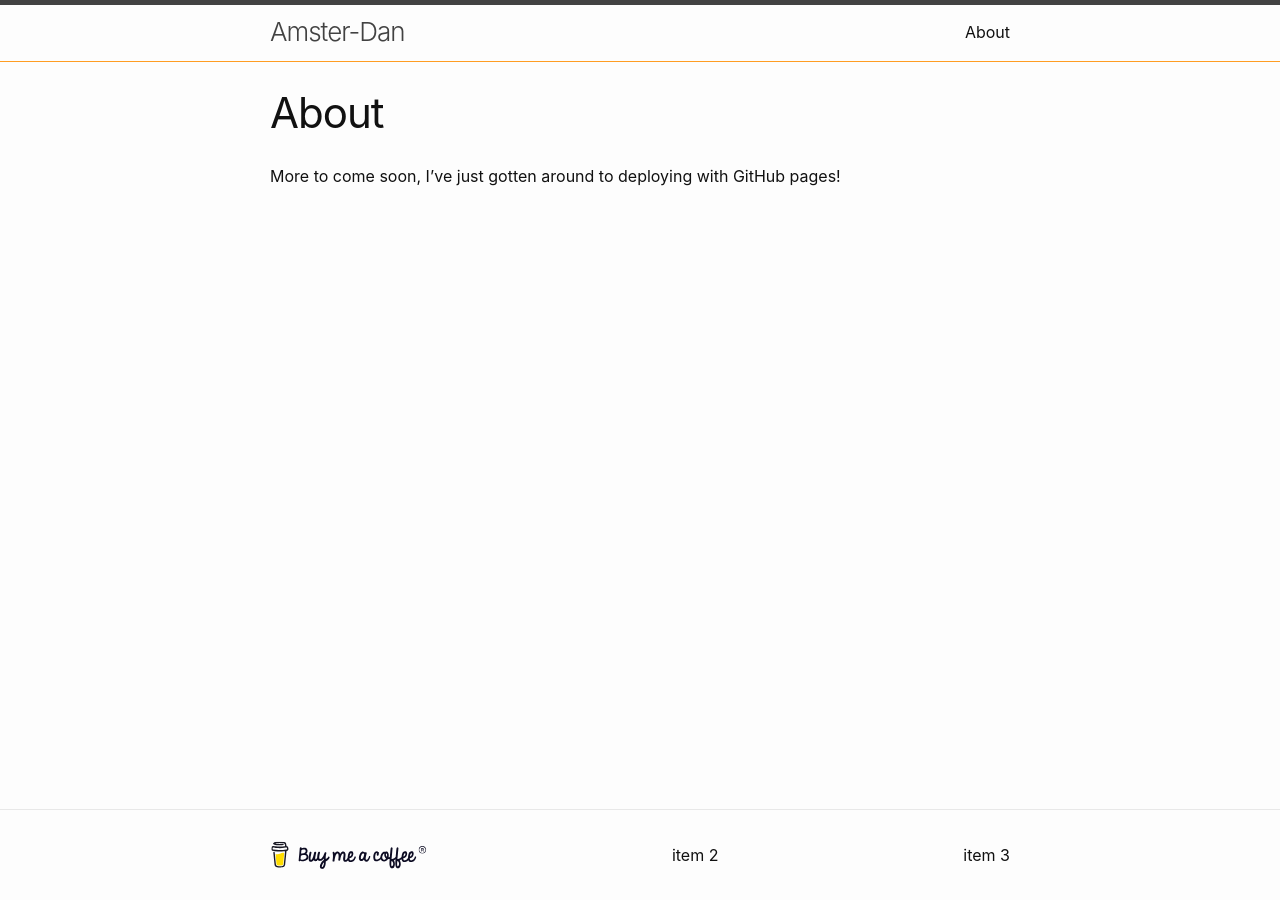
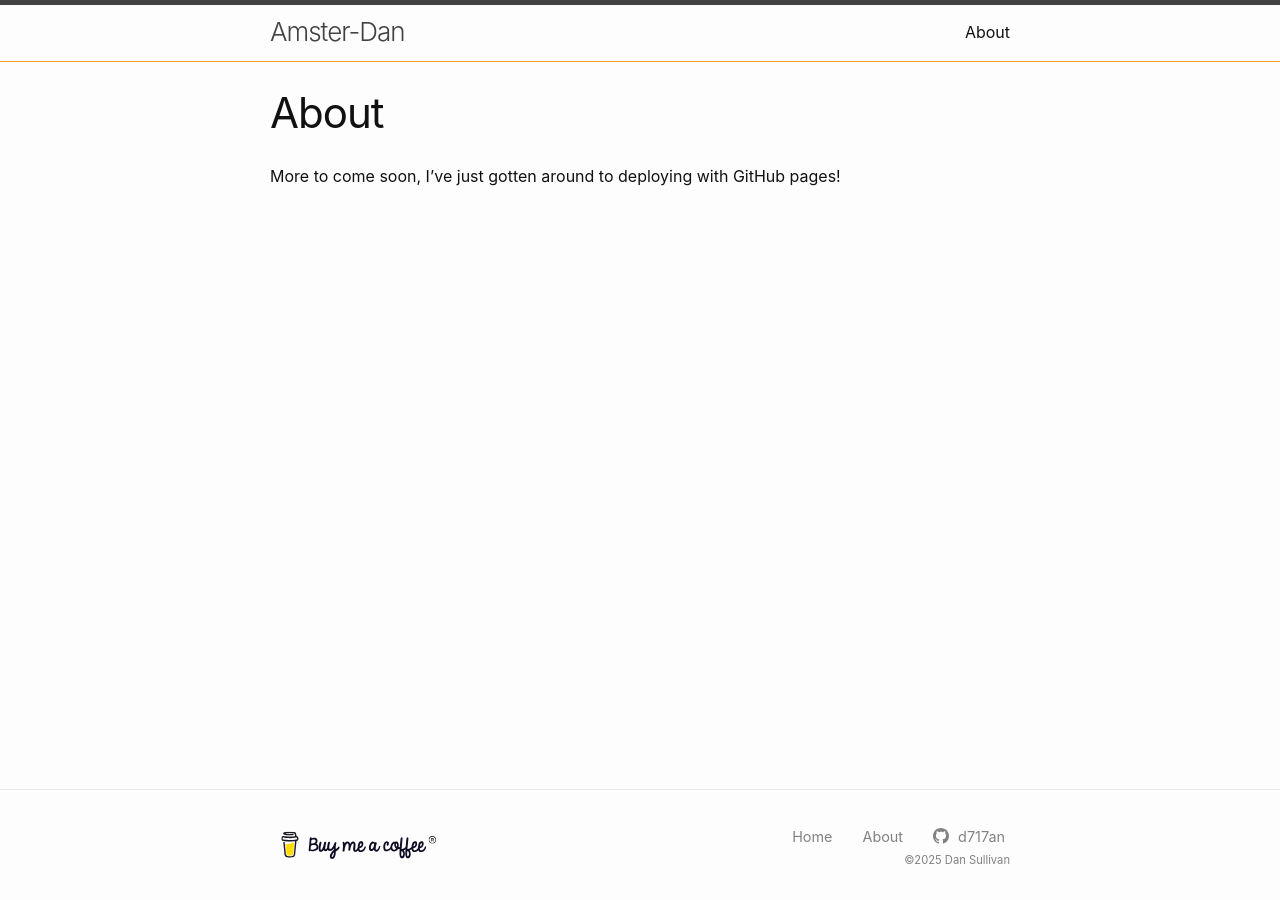
Before and after one commit to d717an/d717an.github.io, a Jekyll site: the page built from about.md, in a window 1280 px wide. Built offline with Jekyll 4.4.1, drawn with Linux system fonts in a browser that asks for light colours.

Commit message:
clean up, footer looks good now

```diff
--- a/_config.yml
+++ b/_config.yml
@@ -19,13 +19,13 @@
 # in the templates via {{ site.myvariable }}.
 
 title: Amster-Dan
+author: Dan Sullivan
 description: >-
   I use this blog to share some of the DIY projects I work on.
 baseurl: "" # the subpath of your site, e.g. /blog
 domain: d717an-blog.github.io
 url: https://d717an-blog.github.io
 github_username: d717an
-rss: Subscribe
 
 collections_dir: _collections
 collections:
--- a/_includes/footer.html
+++ b/_includes/footer.html
@@ -3,24 +3,20 @@
 
   <div class="wrapper">
     <div class="footer-wrapper">
-      <div>
+      <div class="footer-support">
+        {%- include footerSupport.html -%}
+      </div>
+      <div class="footer-data">
         <!-- {{ site.title | escape }} -->
-        <img src="/assets/buy-me-a-coffee.svg" height="30px" />
-      </div>
-      <div>
-        <!-- {%- include social.html -%} -->
-        item 2
-      </div>
-      <div>
-        <!-- <p>{{- site.description | escape -}}</p> -->
-        item 3
+        <div class="footer-links">
+          {%- include footerLinks.html -%}
+          {%- include social.html -%}
+        </div>
+        <div class="footer-copyright">
+          {%- include footerCopyright.html -%}
+        </div>
       </div>
     </div>
-
-
-    <!-- TODO: add copyright -->
-
-
   </div>
 
 </footer>
--- /dev/null
+++ b/_includes/footerCopyright.html
@@ -0,0 +1 @@
+©{{ 'now' | date: '%Y' }} {{ site.author }}
--- /dev/null
+++ b/_includes/footerLinks.html
@@ -0,0 +1,2 @@
+<a href="/">Home</a>
+<a href="/about">About</a>
--- /dev/null
+++ b/_includes/footerSupport.html
@@ -0,0 +1,3 @@
+<a href="https://buymeacoffee.com/d717an" target="blank" ref="noreferrer noopenner">
+  <img src="/assets/buy-me-a-coffee.svg" />
+</a>
--- a/_includes/social.html
+++ b/_includes/social.html
@@ -1,41 +1,39 @@
-<ul class="social-media-list">
-  {%- if site.dribbble_username -%}<li><a
-      href="https://dribbble.com/{{ site.dribbble_username| cgi_escape | escape }}"><svg class="svg-icon">
+{%- if site.dribbble_username -%}<a href="https://dribbble.com/{{ site.dribbble_username| cgi_escape | escape }}"><svg
+    class="svg-icon">
     <use xlink:href="{{ '/assets/minima-social-icons.svg#dribbble' | relative_url }}"></use>
-      </svg> <span class="username">{{ site.dribbble_username| escape }}</span></a></li>{%- endif -%}
-  {%- if site.facebook_username -%}<li><a
+  </svg> <span class="username">{{ site.dribbble_username| escape }}</span></a>{%- endif -%}
+{%- if site.facebook_username -%}<a
   href="https://www.facebook.com/{{ site.facebook_username| cgi_escape | escape }}"><svg class="svg-icon">
     <use xlink:href="{{ '/assets/minima-social-icons.svg#facebook' | relative_url }}"></use>
-      </svg> <span class="username">{{ site.facebook_username| escape }}</span></a></li>{%- endif -%}
-  {%- if site.flickr_username -%}<li><a
+  </svg> <span class="username">{{ site.facebook_username| escape }}</span></a>{%- endif -%}
+{%- if site.flickr_username -%}<a
   href="https://www.flickr.com/photos/{{ site.flickr_username| cgi_escape | escape }}"><svg class="svg-icon">
     <use xlink:href="{{ '/assets/minima-social-icons.svg#flickr' | relative_url }}"></use>
-      </svg> <span class="username">{{ site.flickr_username| escape }}</span></a></li>{%- endif -%}
-  {%- if site.github_username -%}<li><a href="https://github.com/{{ site.github_username| cgi_escape | escape }}"><svg
+  </svg> <span class="username">{{ site.flickr_username| escape }}</span></a>{%- endif -%}
+{%- if site.github_username -%}<a href="https://github.com/{{ site.github_username| cgi_escape | escape }}"><svg
     class="svg-icon">
     <use xlink:href="{{ '/assets/minima-social-icons.svg#github' | relative_url }}"></use>
-      </svg> <span class="username">{{ site.github_username| escape }}</span></a></li>{%- endif -%}
-  {%- if site.instagram_username -%}<li><a
+  </svg> <span class="username">{{ site.github_username| escape }}</span></a>{%- endif -%}
+{%- if site.instagram_username -%}<a
   href="https://instagram.com/{{ site.instagram_username| cgi_escape | escape }}"><svg class="svg-icon">
     <use xlink:href="{{ '/assets/minima-social-icons.svg#instagram' | relative_url }}"></use>
-      </svg> <span class="username">{{ site.instagram_username| escape }}</span></a></li>{%- endif -%}
-  {%- if site.linkedin_username -%}<li><a
+  </svg> <span class="username">{{ site.instagram_username| escape }}</span></a>{%- endif -%}
+{%- if site.linkedin_username -%}<a
   href="https://www.linkedin.com/in/{{ site.linkedin_username| cgi_escape | escape }}"><svg class="svg-icon">
     <use xlink:href="{{ '/assets/minima-social-icons.svg#linkedin' | relative_url }}"></use>
-      </svg> <span class="username">{{ site.linkedin_username| escape }}</span></a></li>{%- endif -%}
-  {%- if site.pinterest_username -%}<li><a
+  </svg> <span class="username">{{ site.linkedin_username| escape }}</span></a>{%- endif -%}
+{%- if site.pinterest_username -%}<a
   href="https://www.pinterest.com/{{ site.pinterest_username| cgi_escape | escape }}"><svg class="svg-icon">
     <use xlink:href="{{ '/assets/minima-social-icons.svg#pinterest' | relative_url }}"></use>
-      </svg> <span class="username">{{ site.pinterest_username| escape }}</span></a></li>{%- endif -%}
-  {%- for mst in site.mastodon -%}{%- if mst.username and mst.instance -%}<li><a
+  </svg> <span class="username">{{ site.pinterest_username| escape }}</span></a>{%- endif -%}
+{%- for mst in site.mastodon -%}{%- if mst.username and mst.instance -%}<a
   href="https://{{ mst.instance| cgi_escape | escape}}/@{{mst.username}}"><svg class="svg-icon">
     <use xlink:href="{{ '/assets/minima-social-icons.svg#mastodon' | relative_url }}"></use>
-      </svg> <span class="username">{{ mst.username|escape }}</span></a></li>{%- endif -%}{%- endfor -%}
-  {%- if site.youtube_username -%}<li><a
-      href="https://youtube.com/{{ site.youtube_username| cgi_escape | escape }}"><svg class="svg-icon">
+  </svg> <span class="username">{{ mst.username|escape }}</span></a>{%- endif -%}{%- endfor -%}
+{%- if site.youtube_username -%}<a href="https://youtube.com/{{ site.youtube_username| cgi_escape | escape }}"><svg
+    class="svg-icon">
     <use xlink:href="{{ '/assets/minima-social-icons.svg#youtube' | relative_url }}"></use>
-      </svg> <span class="username">{{ site.youtube_username| escape }}</span></a></li>{%- endif -%}
-  {%- if site.rss -%}<li><a href="{{ 'feed.xml' | relative_url }}"><svg class="svg-icon">
+  </svg> <span class="username">{{ site.youtube_username| escape }}</span></a>{%- endif -%}
+{%- if site.rss -%}<a href="{{ 'feed.xml' | relative_url }}"><svg class="svg-icon">
     <use xlink:href="{{ '/assets/minima-social-icons.svg#rss' | relative_url }}"></use>
-      </svg> <span>{{ site.rss | escape }}</span></a></li>{%- endif -%}
-</ul>
+  </svg> <span>{{ site.rss | escape }}</span></a>{%- endif -%}
--- a/assets/sass/base/_boilerplate.scss
+++ b/assets/sass/base/_boilerplate.scss
@@ -91,14 +91,6 @@ a {
   &:hover {
     color: $text-color;
     text-decoration: underline;
-  }
-
-  .social-media-list &:hover {
-    text-decoration: none;
-
-    .username {
-      text-decoration: underline;
-    }
   }
 }
 
--- a/assets/sass/base/_icons.scss
+++ b/assets/sass/base/_icons.scss
@@ -7,12 +7,6 @@
   fill: #{$grey};
   padding-right: 5px;
   vertical-align: text-top;
-}
-
-.social-media-list {
-  li + li {
-    padding-top: 5px;
-  }
 }
 
 @font-face {
@@ -81,7 +75,6 @@
 a.square-up-right-after:has(img) {
   position: relative;
   &::after {
-    // content: '\f360';
     position: absolute;
     top: 1%;
     right: 1%;
--- a/assets/sass/layouts/_footer.scss
+++ b/assets/sass/layouts/_footer.scss
@@ -3,6 +3,12 @@
 .site-footer {
   border-top: 1px solid $grey-light;
   padding: $spacing-unit 0;
+}
+
+.site-footer a {
+  &::after{
+    content: '';
+  }
 }
 
 .footer-wrapper {
@@ -11,88 +17,48 @@
   justify-content: space-between;
   align-items: center;
   flex-wrap: wrap;
+  @include relative-font-size(0.9);
+  color: $grey;
+}
+
+.footer-wrapper a {
+  text-decoration: none;
+  color: inherit;
+}
+
+.footer-support img {
+  height: 30px;
+  min-height: 15px;
+  padding: 10px;
 }
 
 .footer-data {
   display: flex;
-  flex-direction: row;
+  flex-direction: column;
   justify-content: space-between;
-  align-items: center;
-  flex-wrap: wrap;
 }
 
 .footer-links {
   display: flex;
   flex-direction: row;
-  justify-content: space-between;
+  justify-content: flex-end;
   align-items: center;
   flex-wrap: wrap;
 }
 
+.footer-links > * {
+  padding: 5px;
+}
 
+.footer-links > *:not(:last-child) {
+  margin-right: 20px;
+}
 
-
-// .footer-heading {
-//   @include relative-font-size(1.125);
-//   margin-bottom: calc(#{$spacing-unit} / 2);
-// }
-
-// .contact-list,
-// .social-media-list {
-//   list-style: none;
-//   margin-left: 0;
-// }
-
-
-
-
-// TODO: replace with a simple grid or flex row
-
-// .footer-col-wrapper {
-//   @include relative-font-size(0.9375);
-//   color: $grey;
-//   margin-left: calc(-1 * #{$spacing-unit} / 2);
-//   @extend %clearfix;
-// }
-
-// .footer-col {
-//   float: left;
-//   margin-bottom: calc(#{$spacing-unit} / 2);
-//   padding-left: calc(#{$spacing-unit} / 2);
-// }
-
-// .footer-col-1 {
-//   width: -webkit-calc(35% - (#{$spacing-unit} / 2));
-//   width:         calc(35% - (#{$spacing-unit} / 2));
-// }
-
-// .footer-col-2 {
-//   width: -webkit-calc(20% - (#{$spacing-unit} / 2));
-//   width:         calc(20% - (#{$spacing-unit} / 2));
-// }
-
-// .footer-col-3 {
-//   width: -webkit-calc(45% - (#{$spacing-unit} / 2));
-//   width:         calc(45% - (#{$spacing-unit} / 2));
-// }
-
-// @include media-query($on-laptop) {
-//   .footer-col-1,
-//   .footer-col-2 {
-//     width: -webkit-calc(50% - (#{$spacing-unit} / 2));
-//     width:         calc(50% - (#{$spacing-unit} / 2));
-//   }
-
-//   .footer-col-3 {
-//     width: -webkit-calc(100% - (#{$spacing-unit} / 2));
-//     width:         calc(100% - (#{$spacing-unit} / 2));
-//   }
-// }
-
-// @include media-query($on-palm) {
-//   .footer-col {
-//     float: none;
-//     width: -webkit-calc(100% - (#{$spacing-unit} / 2));
-//     width:         calc(100% - (#{$spacing-unit} / 2));
-//   }
-// }
+.footer-copyright {
+  display: flex;
+  flex-direction: row;
+  justify-content: flex-end;
+  align-items: center;
+  flex-wrap: wrap;
+  @include relative-font-size(0.7);
+}
```
Also changed, not shown: assets/feather-icons-tool.svg (deleted), assets/other-icons.svg (deleted). Lines whose indentation alone changed are shown as unchanged.
